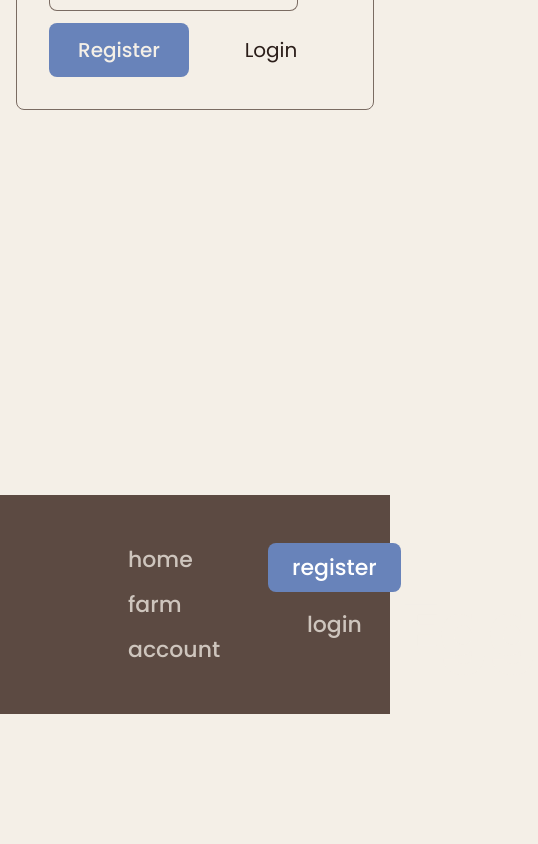
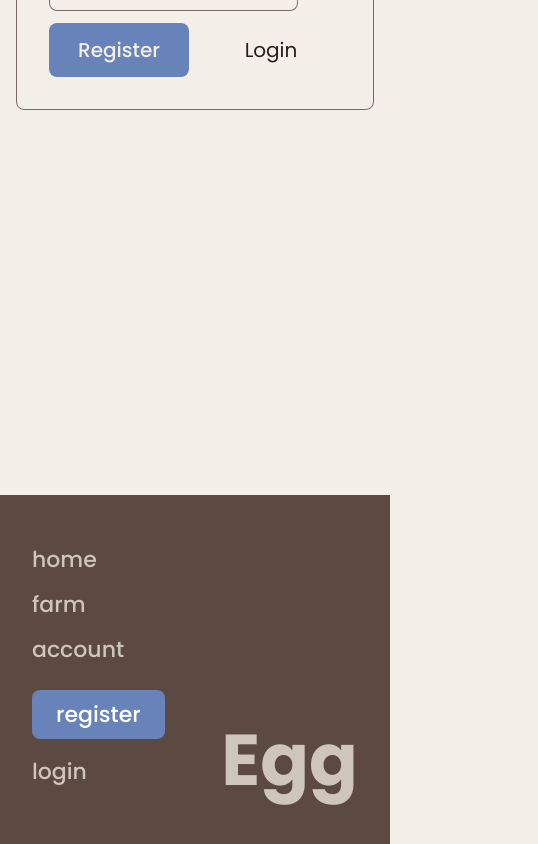
Before and after one commit to 0yassin/Egg, a React (Vite) app in the folder frontend/: page /register in a window 390 px wide. Shown: the part 422-1266 px from the top of the page, 538 px wide, since content can reach past the window. Before the commit the page ends 1136 px from the top, so only its background shows below. Built offline with nearby package versions, Linux system fonts and the light colour scheme.

Commit message:
fixed footer responsiveness

```diff
--- a/frontend/src/components/Footer.tsx
+++ b/frontend/src/components/Footer.tsx
@@ -1,9 +1,9 @@
 export default function Footer(){
     return(
-        <div className=" px-32 py-12 bg-(--light-brown) font-poppins ">
+        <div className=" lg:px-32 px-8 py-12 bg-(--light-brown) font-poppins ">
             <div className="h-full w-full flex justify-between">
                 {/* links */}
-                <div className="text-[22px] font-medium  flex gap-12 ">
+                <div className="text-[22px] font-medium  flex-col flex md:flex-row gap-6 md:gap-12  ">
                     <div className="flex flex-col gap-3">
                         <a className= "text-(--bg-color)/75 hover:text-(--bg-color) transition-colors" href="/">home</a>
                         <a className= "text-(--bg-color)/75 hover:text-(--bg-color) transition-colors" href="/farm">farm</a>
@@ -17,7 +17,7 @@ export default function Footer(){
                         </a>
                         <a
                             href="/login"
-                            className="text-(--bg-color)/75 hover:text-(--bg-color) w-full text-lefts py-2 text-center rounded-lg transition-colors cursor-pointer active:scale-95">
+                            className="text-(--bg-color)/75 hover:text-(--bg-color) w-full text-left py-2 md:text-center rounded-lg transition-colors cursor-pointer active:scale-95">
                             login
                         </a>
 
```
